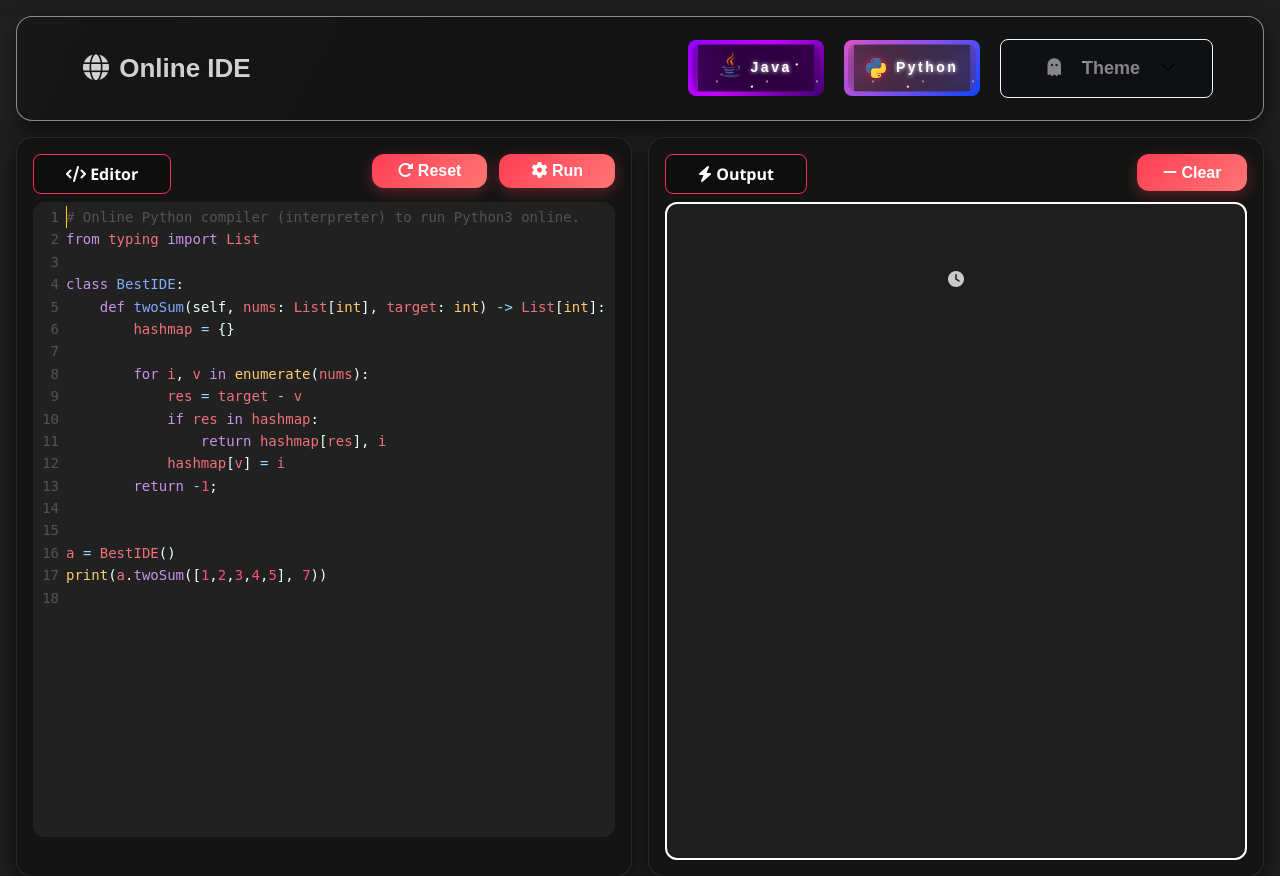
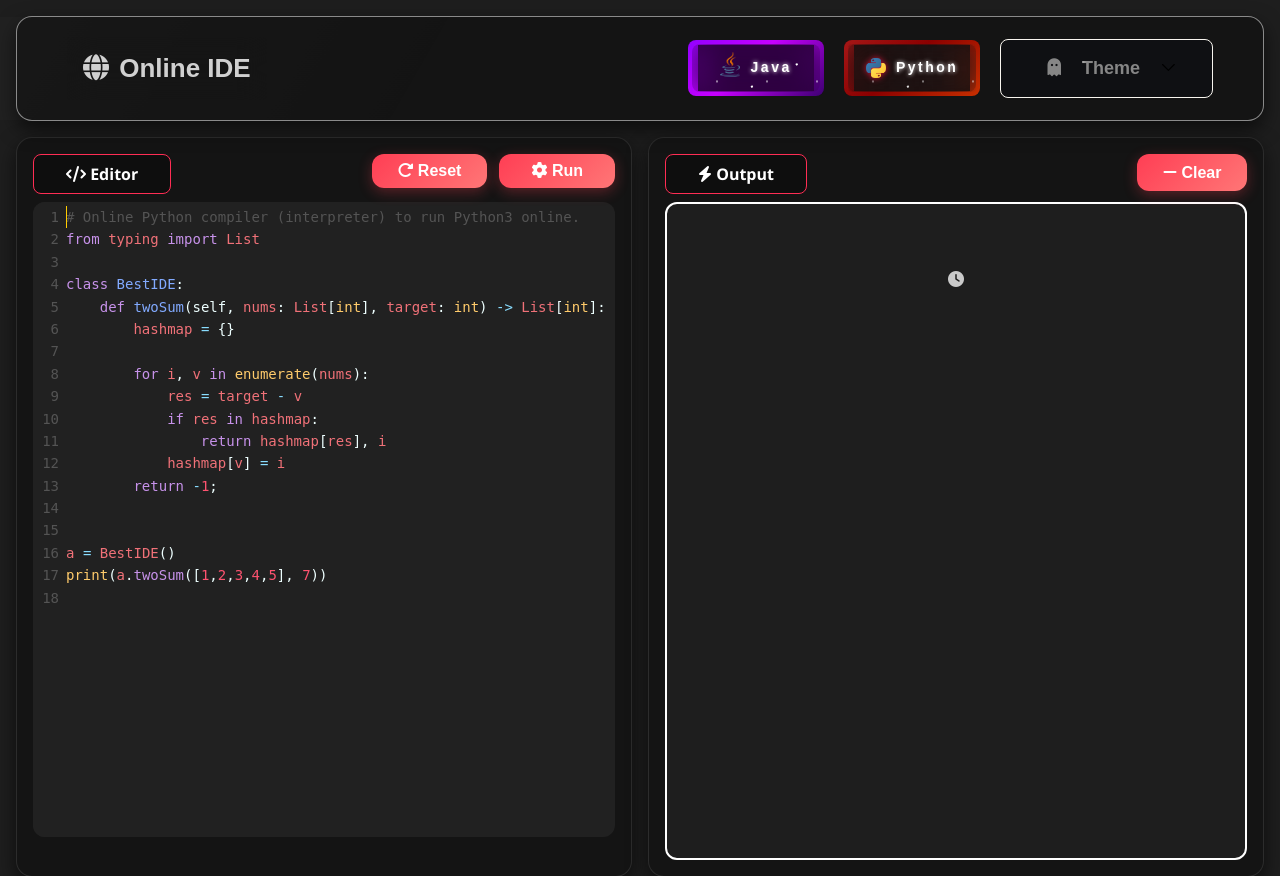
Before and after one commit to BekzodDjumanov/OnelineIDE, a Flask app: page /python in a window 1280 px wide. Shown: the top 876 px of the page. Run offline with Flask 3, Linux system fonts and the light colour scheme; some libraries are stand-ins or nearby versions.

Commit message:
Update styles.css

```diff
--- a/static/styles.css
+++ b/static/styles.css
@@ -143,14 +143,14 @@ border-radius: 8px;
 transition: 0.5s;
 animation: gradient_301 5s ease infinite;
 border: double 4px transparent;
-background-image: linear-gradient(#212121, #212121),
-  linear-gradient(
-    137.48deg,
-    #ffdb3b 10%,
-    #fe53bb 45%,
-    #8f51ea 67%,
-    #0044ff 87%
-  );
+background-image: linear-gradient(#1a0f0f, #1a0f0f),
+linear-gradient(
+  137.48deg,
+  #5a0000 10%,
+  #b22222 45%,
+  #8b0000 67%,
+  #cc3300 87%
+);
 background-origin: border-box;
 background-clip: content-box, border-box;
 }
@@ -189,11 +189,13 @@ z-index: -1;
 }
 
 .circle:nth-of-type(1) {
-background: rgba(254, 83, 186, 0.636);
+background: rgba(30, 30, 30, 0.6);
+box-shadow: 0 0 20px rgba(255, 60, 60, 0.1);
 }
 
 .circle:nth-of-type(2) {
-background: rgba(142, 81, 234, 0.704);
+background: rgba(50, 50, 50, 0.4);
+box-shadow: 0 0 30px rgba(255, 120, 0, 0.15);
 }
 
 .btn:hover #container-stars {
@@ -339,6 +341,8 @@ to {
   margin-right: 4px;
   margin-bottom: .5rem;
 }
+
+
 
 @keyframes pulse-border {
   0% { background-position: 0% 50%; }
@@ -651,6 +655,7 @@ color: #a5d6a7;
   transform: translateY(-2px);
   box-shadow: 0 5px 10px rgba(255, 62, 84, 0.4);
   transition: .5s ease-in-out;
+  background: linear-gradient(135deg, #ff6a8d, #ff8c8c);
 }
 
 .clear:active,
@@ -808,7 +813,7 @@ color: #a5d6a7;
   transition: .4s ease-in-out;
 }
 .footer .social a:hover {
-  transform: scale(1.2);
+  transform: translateY(-5px) scale(1.1);
   box-shadow: 0 0 5px rgba(255, 255, 255, .8),
   0 0 10px rgba(255, 255, 255, .5),
   0 0 15px rgba(255, 255, 255, .25);
@@ -848,6 +853,10 @@ color: #a5d6a7;
   .gradient-border{
     display: none;
   }
+  .logo{
+    display: none;
+    transition: .3s ease-in-out;
+  }
 }
 @media (max-width: 768px){
   .overlay{
@@ -874,10 +883,6 @@ color: #a5d6a7;
     font-size: 16px;
     margin-left: -25px;
   }
-  .logo{
-    display: none;
-    transition: .3s ease-in-out;
-  }
   .top-header{
     padding: .75rem;
   }
@@ -894,4 +899,10 @@ color: #a5d6a7;
   .disclaimer{
     white-space: nowrap;
   }
+  @media (max-width: 570px){
+    .menu{
+      display:none;
+      transition: .3s ease-in-out;
+    }
+  }
 }
```
